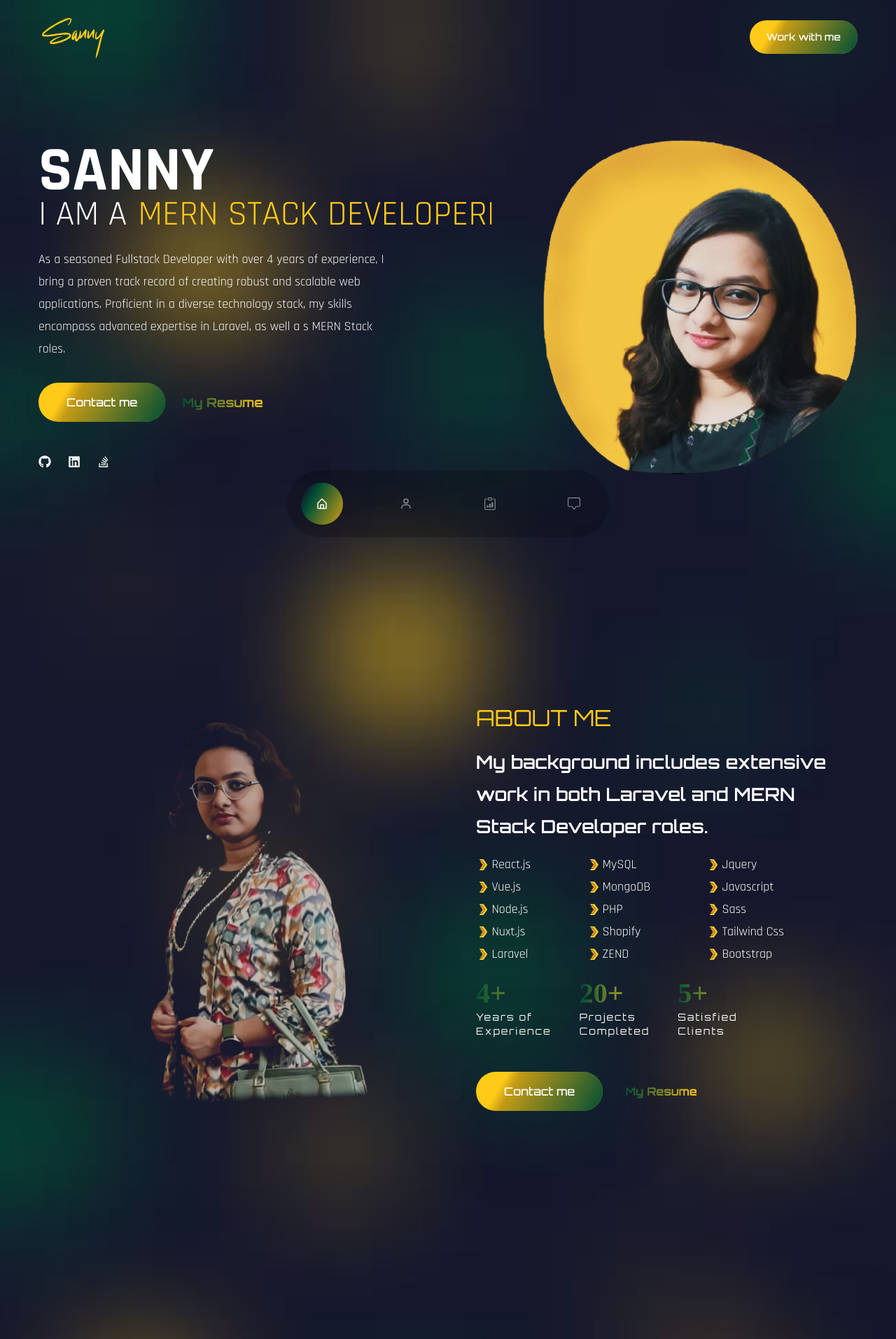
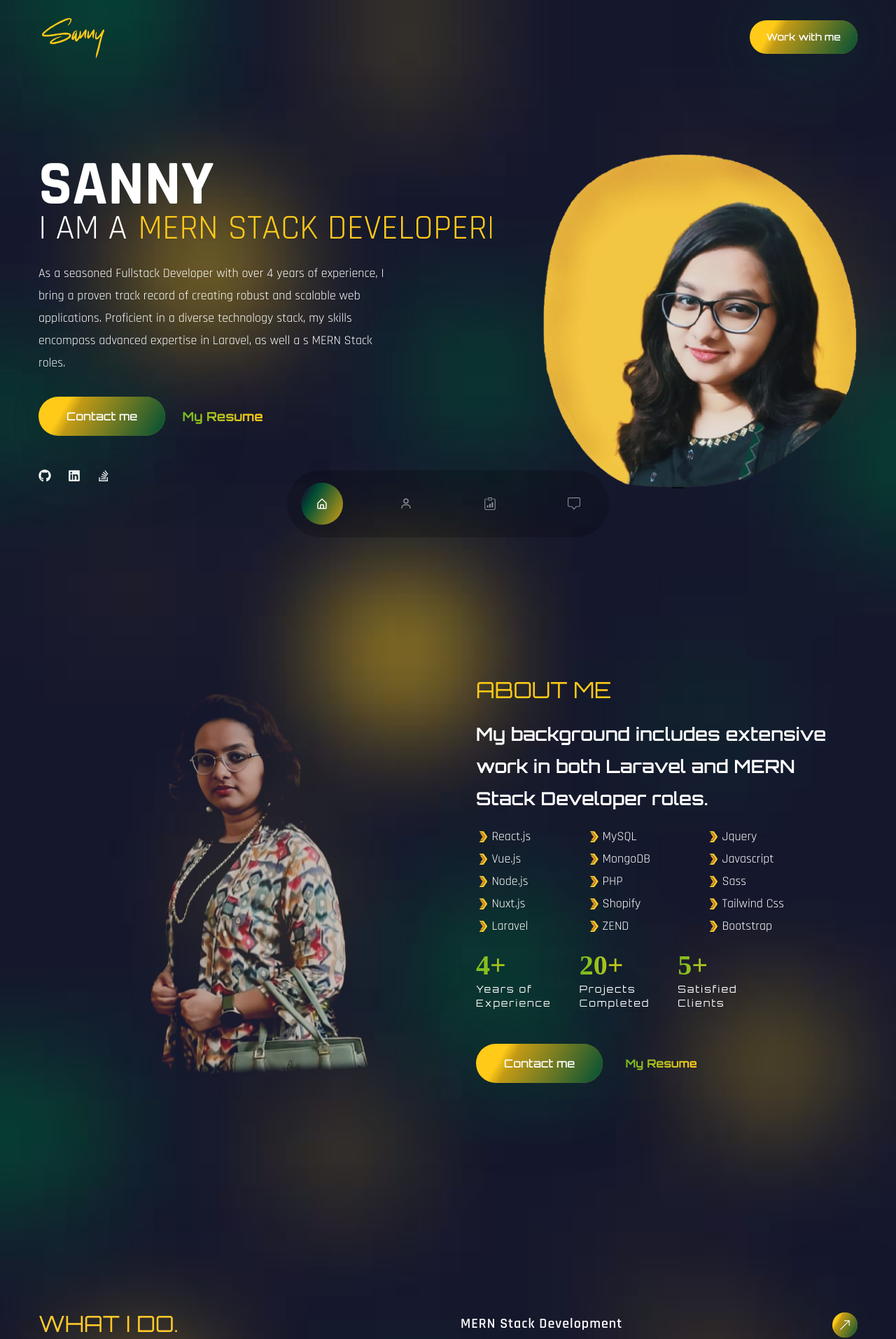
Before and after one commit to Sanny67/portfolio-sanny, a React (Create React App) app: page / in a window 1280 px wide. Shown: the top 1914 px of the page at 70% size. Built offline with nearby package versions, Linux system fonts and the light colour scheme; the HTML template or start-up script is replaced by a standard one; a web font is replaced by a local one.

Commit message:
UI fixes

```diff
--- a/src/components/About.js
+++ b/src/components/About.js
@@ -18,7 +18,7 @@ const About = () => {
   ];
 
   return (
-    <section className='section min-h-[100vh] my-10 lg:my-20' id='about' ref={ref}>
+    <section className='section min-h-[100vh] my-10' id='about' ref={ref}>
       <div className='container mx-auto'>
         <div className='flex flex-col gap-y-10 lg:flex-row lg:items-center lg:gap-x-20 lg:gap-y-0'>
 
--- a/src/components/Banner.js
+++ b/src/components/Banner.js
@@ -11,7 +11,7 @@ const RESUME_LINK = "https://drive.google.com/file/d/1AdKC1DTrtMQIhya74YcvttcxEr
 
 const Banner = () => {
   return (
-    <section className='min-h-[90vh] pt-0 pb-10 flex items-center' id='home'>
+    <section className='min-h-[90vh] flex items-center' id='home'>
       <div className='container mx-auto'>
         <div className='flex flex-col gap-y-8 lg:flex-row lg:items-center lg:gap-x-12'>
 
--- a/src/index.css
+++ b/src/index.css
@@ -88,7 +88,7 @@
     @apply text-base;
   }
   .text-gradient {
-    @apply bg-gradient-to-r text-transparent bg-clip-text from-[#004f35] to-[#ffca18] font-bold font-primary hover:from-[#ffca18] hover:to-[#004f35];
+    @apply bg-gradient-to-r text-transparent bg-clip-text from-[#78be20] to-[#ffca18] font-bold font-primary hover:from-[#ffca18] hover:to-[#78be20];
   }
   /* .text-gradient {
     @apply bg-gradient-to-r text-transparent bg-clip-text
```
